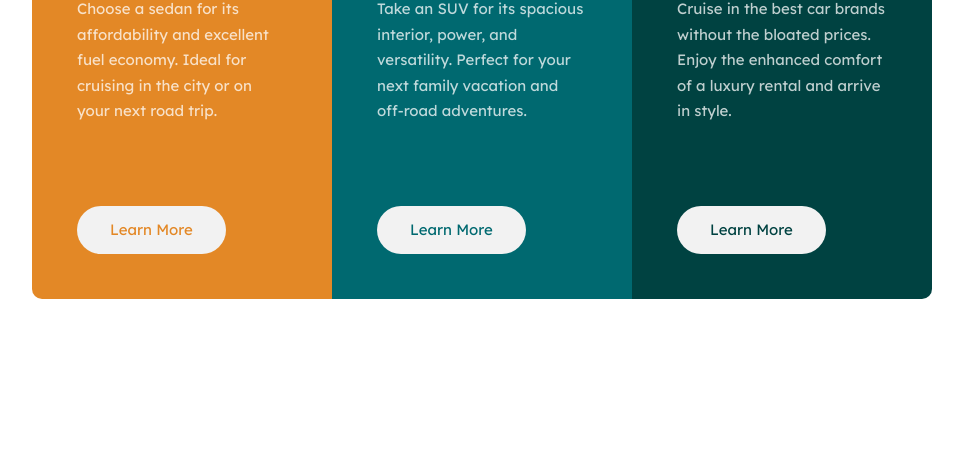
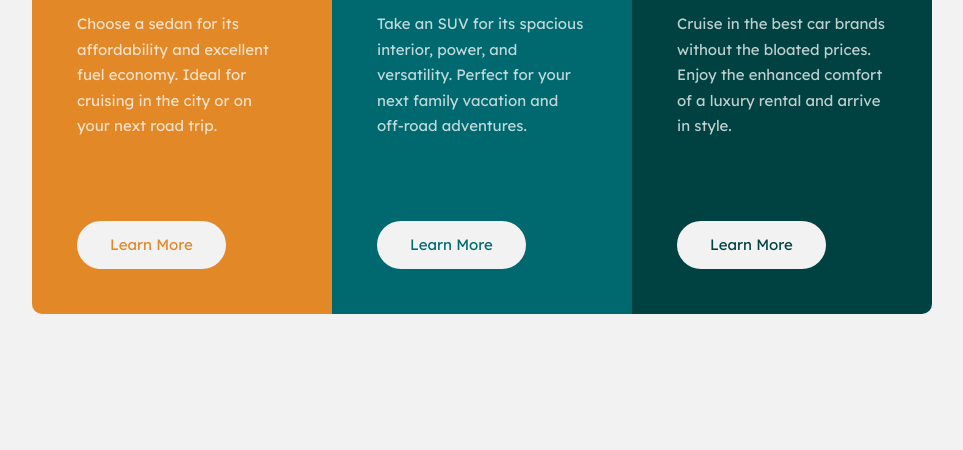
Before and after one commit to LorenaFrias/3-column-card, a plain HTML site: page index.html in a window 1280 px wide. Shown: the part 350-800 px from the top of the page, without its empty margins (158-1121 px from the left). Drawn offline with Linux system fonts and the light colour scheme.

Commit message:
Updated background color

```diff
--- a/style.css
+++ b/style.css
@@ -44,6 +44,7 @@ p, h1, h2, h3, h4, h5, h6 {
 
 
 body {
+    background-color: var(--VeryLightGray);
     line-height: 1.5;
     font-family: 'Lexend Deca', sans-serif;
     font-size: 15px;
@@ -137,7 +138,8 @@ a {
     }
 
     .card-wrapper {
-        margin: 0 auto;
+
+        margin-top: 4em;
         display: grid;
         max-width: 900px;
         grid-auto-flow: column;
```
